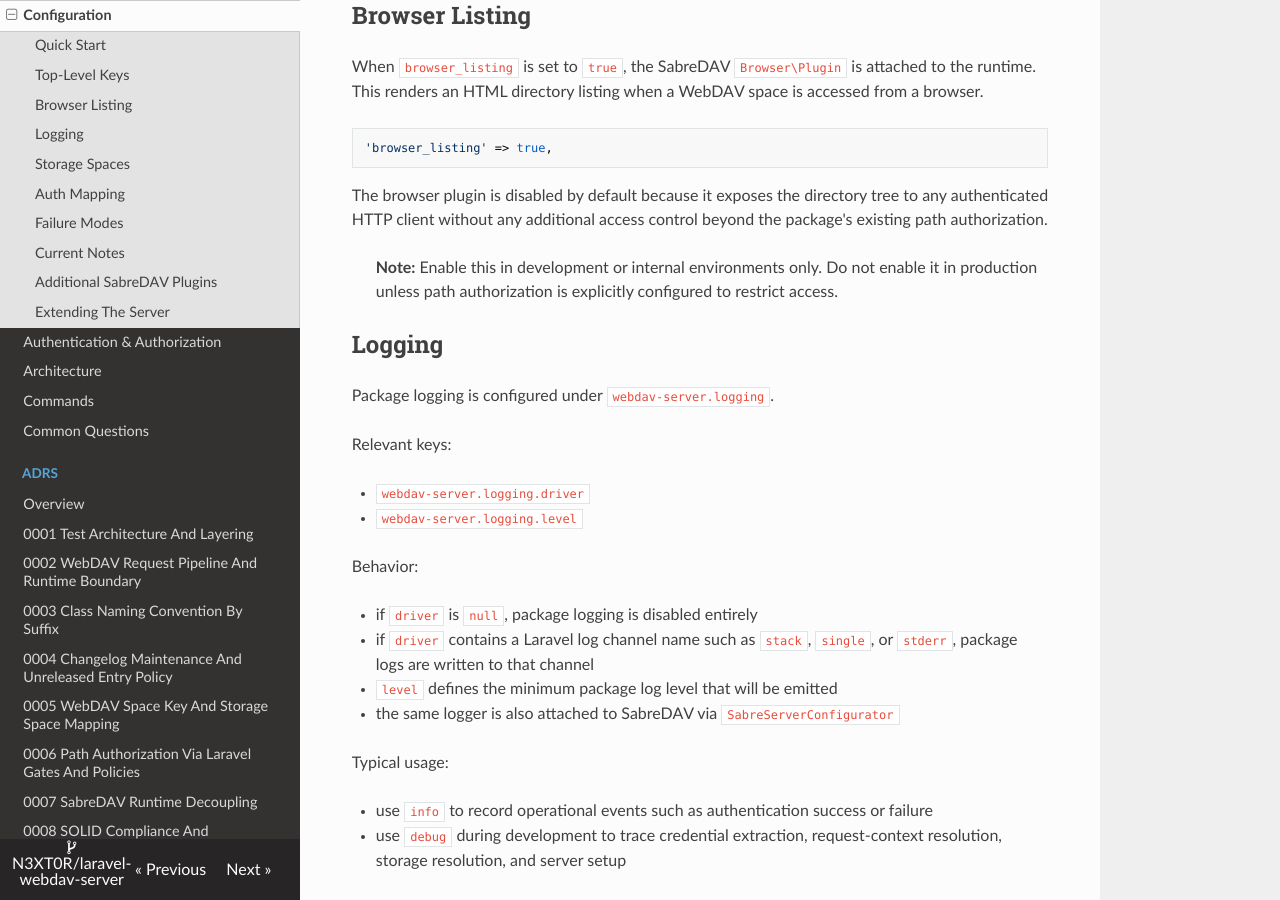
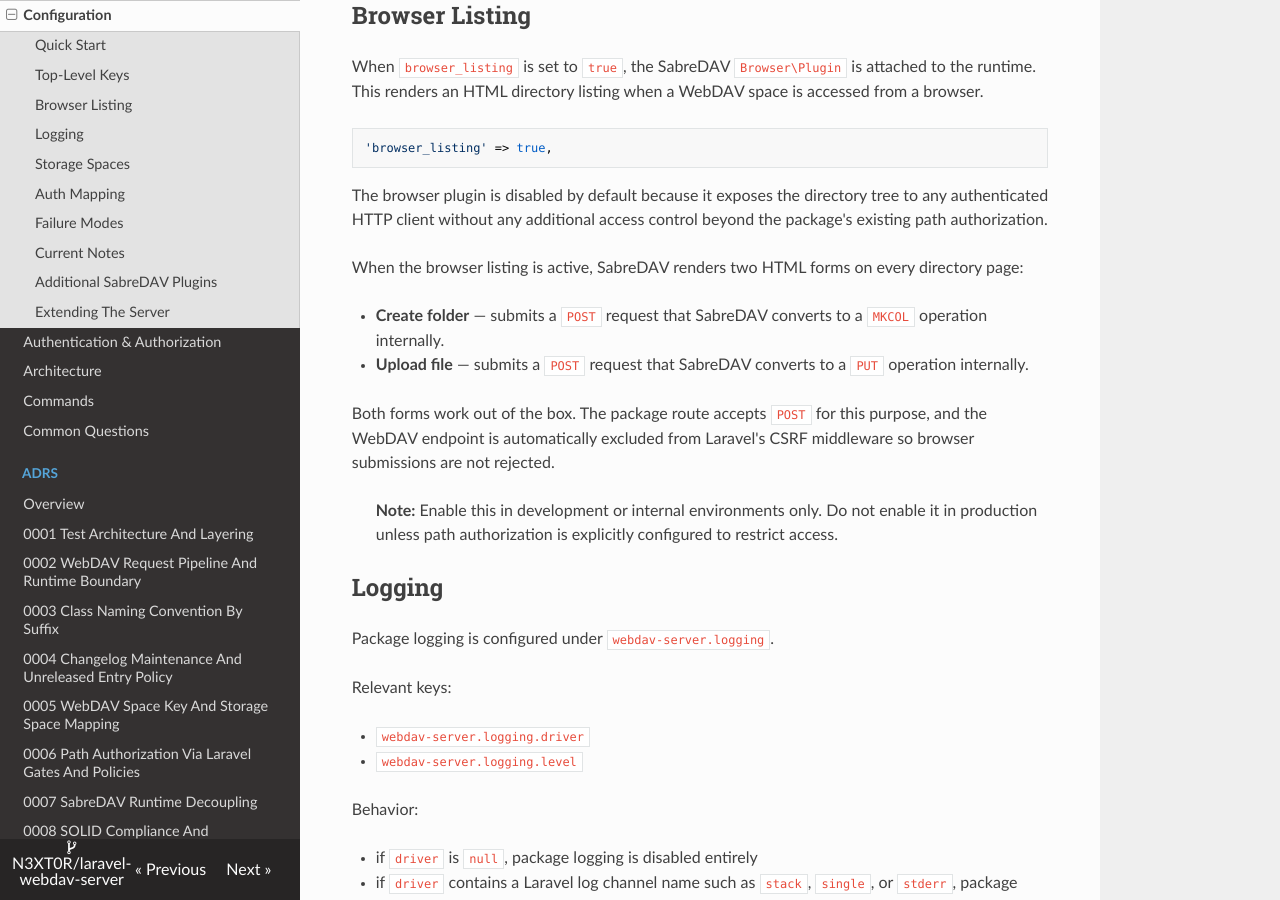
Before and after one commit to N3XT0R/laravel-webdav-server, an MkDocs documentation site: the page built from docs/configuration.md, in a window 1280 px wide and 900 px high, scrolled down 976 px. Built offline with MkDocs 1.6.1, drawn with Linux system fonts in a browser that asks for light colours; nearby versions of some CDN libraries.

Commit message:
feat: implementing package features

```diff
--- a/docs/configuration.md
+++ b/docs/configuration.md
@@ -48,6 +48,14 @@ HTML directory listing when a WebDAV space is accessed from a browser.
 
 The browser plugin is disabled by default because it exposes the directory tree to any authenticated HTTP client
 without any additional access control beyond the package's existing path authorization.
+
+When the browser listing is active, SabreDAV renders two HTML forms on every directory page:
+
+- **Create folder** — submits a `POST` request that SabreDAV converts to a `MKCOL` operation internally.
+- **Upload file** — submits a `POST` request that SabreDAV converts to a `PUT` operation internally.
+
+Both forms work out of the box. The package route accepts `POST` for this purpose, and the WebDAV endpoint is
+automatically excluded from Laravel's CSRF middleware so browser submissions are not rejected.
 
 > **Note:** Enable this in development or internal environments only. Do not enable it in production unless path
 > authorization is explicitly configured to restrict access.
```
